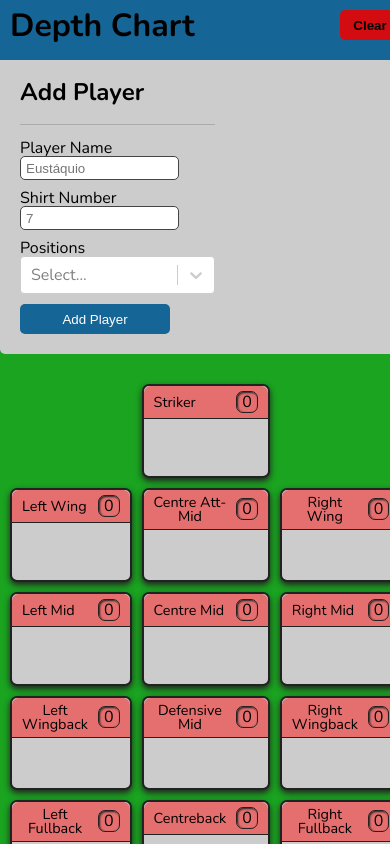
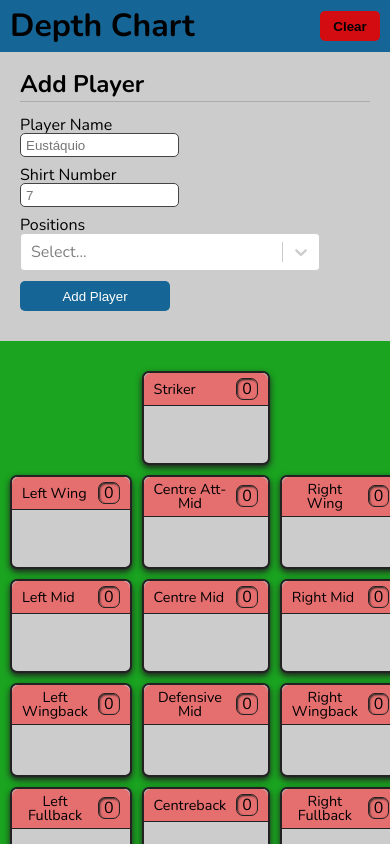
Before and after one commit to MapleThunder/depth-chart, a React (Vite) app: page / in a window 390 px wide. Shown: the top 844 px of the page. Built offline with nearby package versions, Linux system fonts and the light colour scheme.

Commit message:
fixed mobile style bug

```diff
--- a/src/components/ClearButton.tsx
+++ b/src/components/ClearButton.tsx
@@ -24,7 +24,6 @@ const ClearButtonStyles = styled.button`
   font-weight: 700;
   border: 1px solid transparent;
   border-radius: 5px;
-  margin-bottom: 10px;
 
   &:disabled {
     color: var(--grey);
--- a/src/components/Header.tsx
+++ b/src/components/Header.tsx
@@ -13,9 +13,8 @@ export function Header() {
 }
 
 const HeaderStlyes = styled.header`
-  width: 100%;
+  width: 100vw;
   background-color: var(--primary);
-  padding: 10px;
   display: flex;
   justify-content: center;
 
@@ -24,11 +23,18 @@ const HeaderStlyes = styled.header`
     max-width: var(--max-width);
     display: flex;
     justify-content: space-between;
+    align-items: center;
+    padding: 10px;
+
+    button {
+      vertical-align: middle;
+    }
   }
 
   @media screen and (max-width: 900px) {
     .wrapper {
       max-width: 600px;
+      padding: 10px;
     }
   }
 `;
--- a/src/components/PlayerForm.tsx
+++ b/src/components/PlayerForm.tsx
@@ -159,6 +159,8 @@ export function PlayerForm({ player, mode = "add_player" }: PlayerFormInit) {
 }
 
 const FormStyles = styled.div`
+  max-width: 300px;
+
   form {
     display: grid;
     grid-template-columns: 1fr;
--- a/src/components/Sidebar.tsx
+++ b/src/components/Sidebar.tsx
@@ -5,25 +5,30 @@ import { PlayerForm } from "./PlayerForm";
 export function Sidebar() {
   return (
     <SidebarStyles>
-      <h2>Add Player</h2>
-      <div className="button-wrapper"></div>
-      <PlayerForm player={empty_player} />
+      <div className="sidebar-wrapper">
+        <h2>Add Player</h2>
+        <div className="button-wrapper"></div>
+        <PlayerForm player={empty_player} />
+      </div>
     </SidebarStyles>
   );
 }
 
 const SidebarStyles = styled.div`
-  max-height: 260px;
-  display: grid;
-  grid-template-columns: 1fr 1fr;
-  grid-template-rows: 60px auto;
-  padding: 20px;
+  max-height: 300px;
+  .sidebar-wrapper {
+    padding: 20px;
+    display: flex;
+    flex-direction: column;
+    margin-bottom: 10px;
+  }
   background-color: var(--grey);
   border-radius: 0 0 5px 5px;
 
-  @media screen and (max-width: 900px) {
-    width: 100%;
-    padding-right: 0;
+  @media screen and (max-width: 600px) {
+    width: 100vw;
+    padding: 0;
+    border-radius: 0;
   }
 
   h2 {
--- a/src/styles/base.scss
+++ b/src/styles/base.scss
@@ -42,8 +42,8 @@
 html,
 body,
 #app {
-  height: 100%;
-  width: 100%;
+  height: 100vw;
+  width: 100vw;
 }
 
 body {
```
